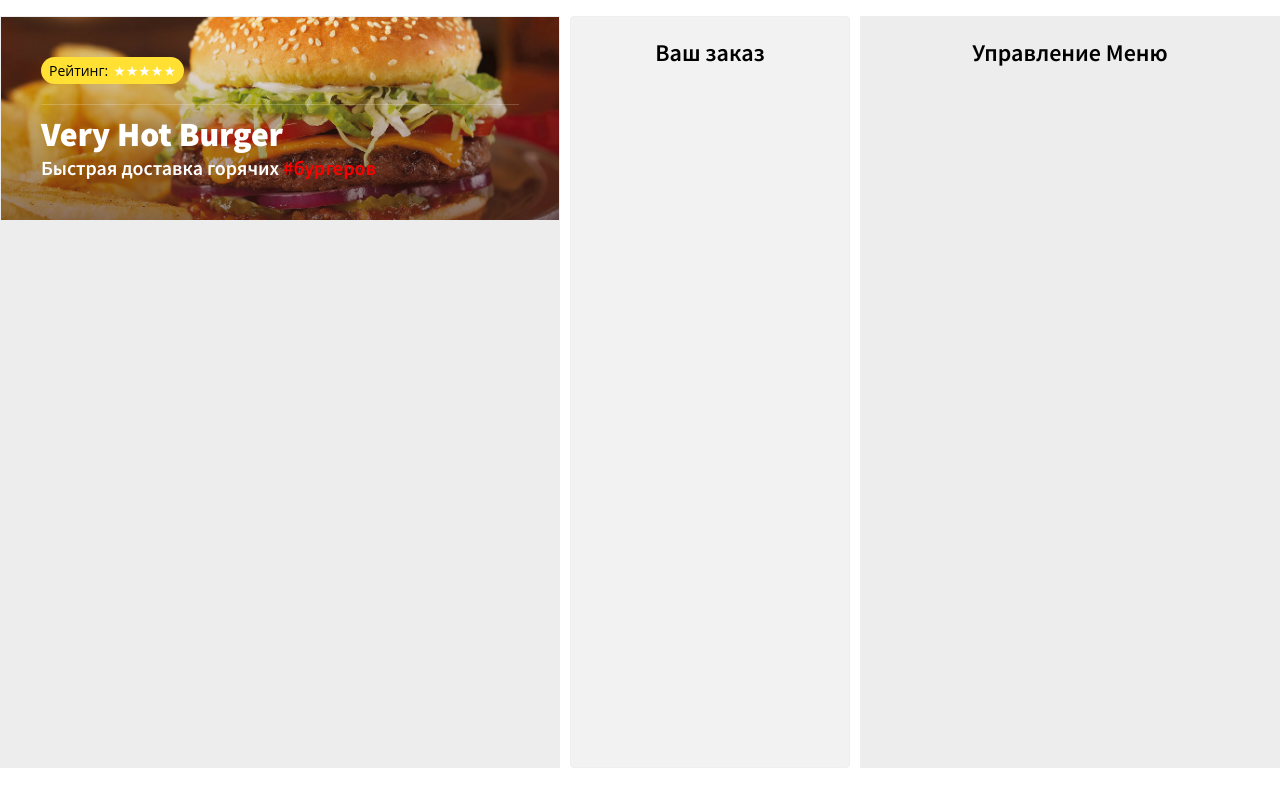
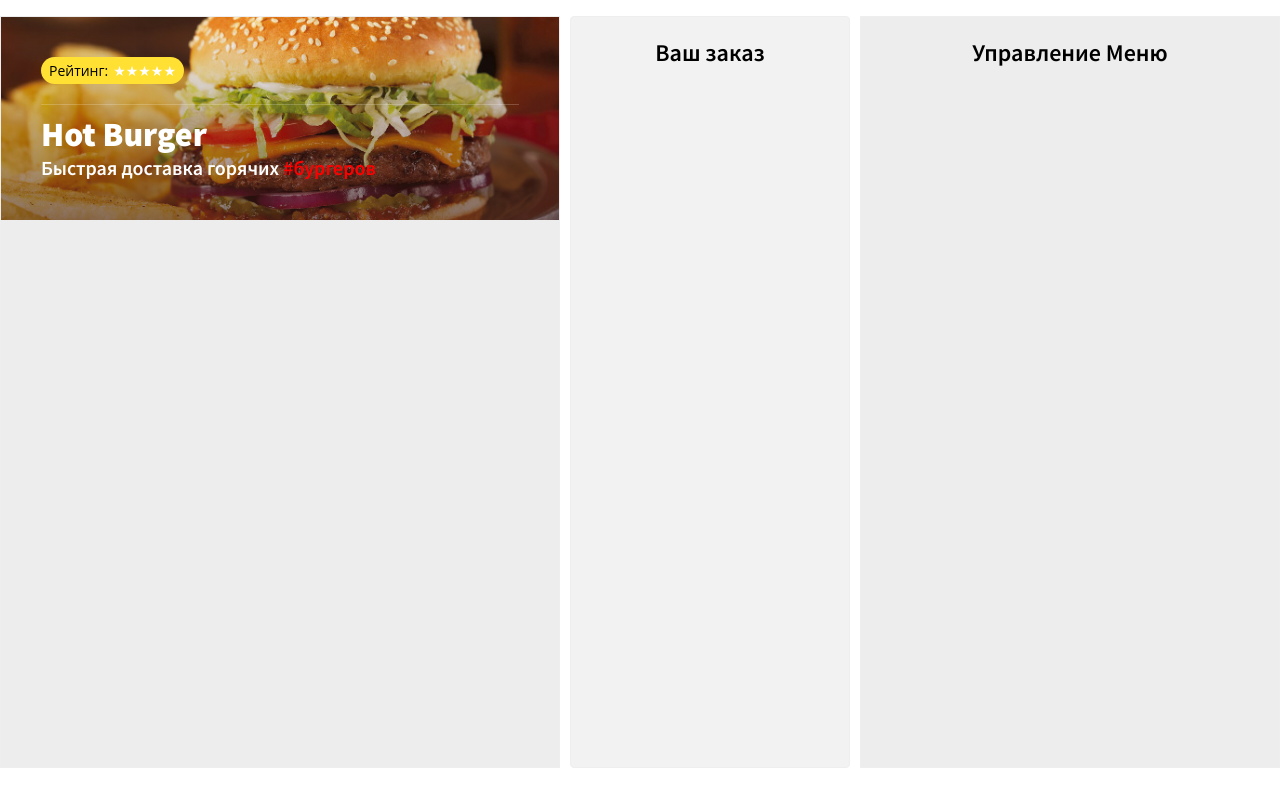
Before and after one commit to Evgeniya1307/-Restaurant-burger, a React (Create React App) app: page / in a window 1280 px wide. Built offline with nearby package versions, Linux system fonts and the light colour scheme.

Commit message:
функциональную поменяла не стрелочную const  Header=props=>{

```diff
--- a/src/components/App.js
+++ b/src/components/App.js
@@ -8,7 +8,7 @@ class App extends React.Component{
         return (
             <div className="burger-paradise">
                 <div className="menu">
-                    <Header title="Very Hot Burger"/>
+                    <Header title="Hot Burger"/>
                 </div>
                 <Order/>
                 <MenuAdmin/>
--- a/src/components/Header.js
+++ b/src/components/Header.js
@@ -1,6 +1,6 @@
 import React from "react";
 
-function Header(props){
+const  Header=props=>{
     return(
         <header className="top">
                <div className="wrap">
```
